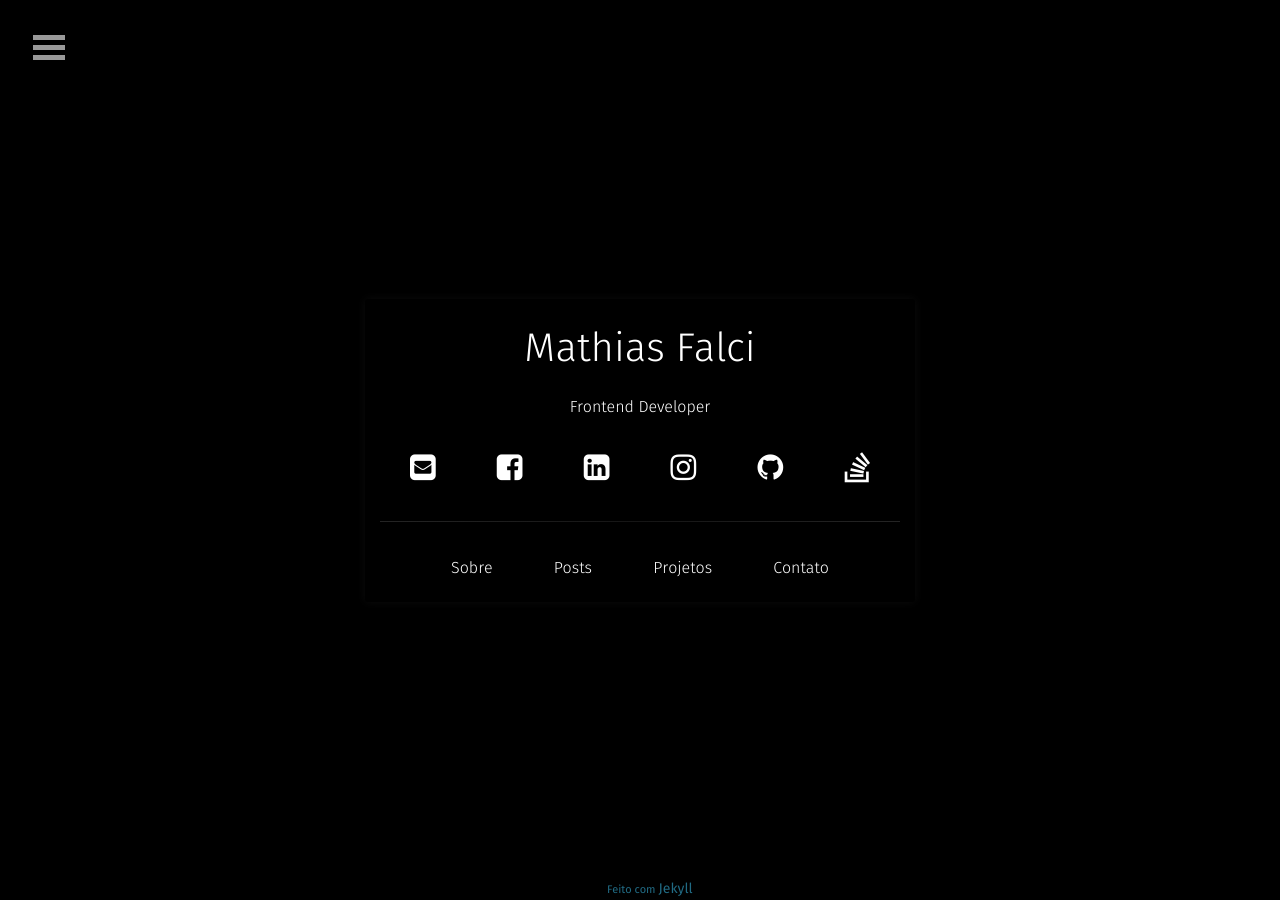
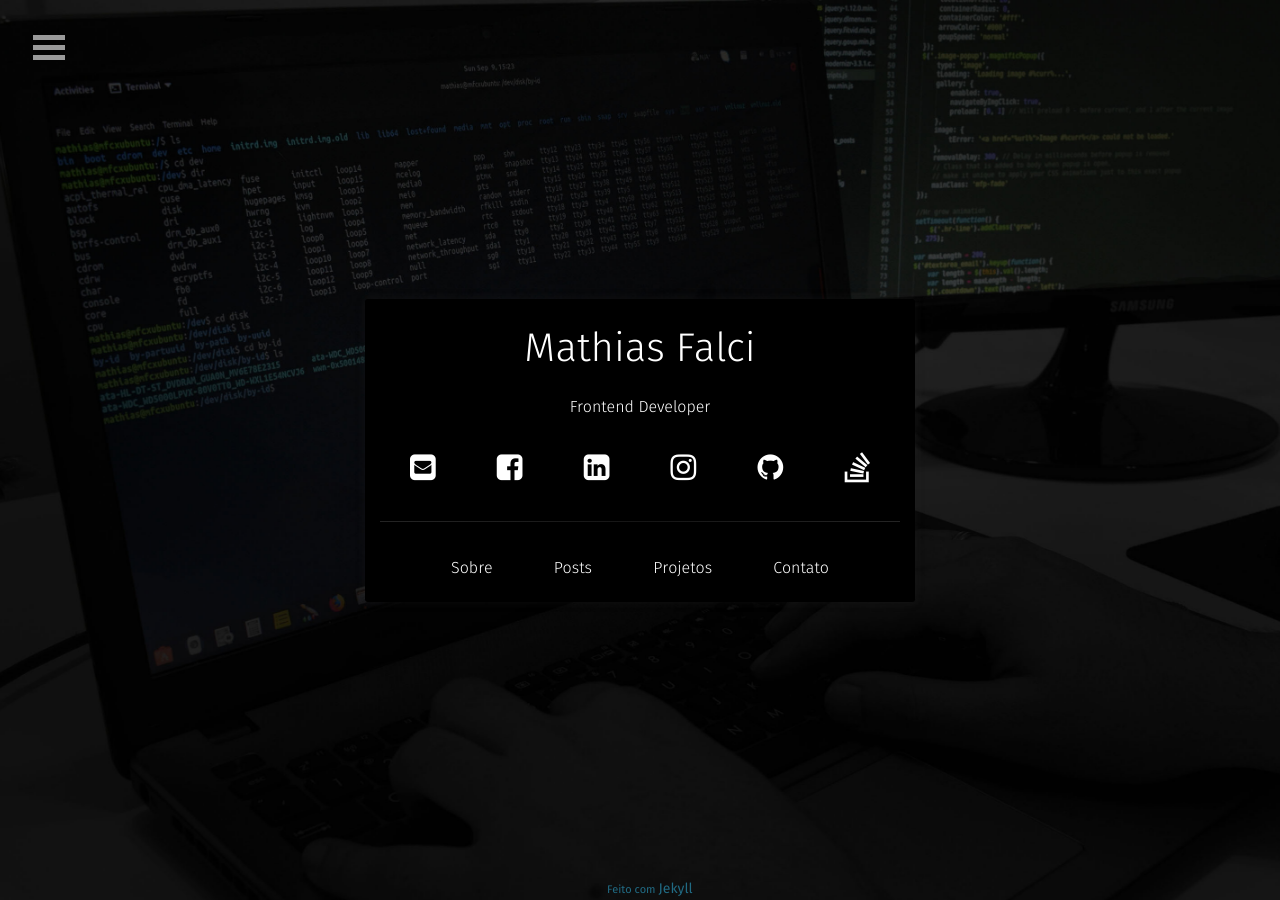
Before and after one commit to mathiasfc/jekyllPage, a Jekyll site: the page built from index.html, in a window 1280 px wide. Built offline with Jekyll 4.4.1, drawn with Linux system fonts in a browser that asks for light colours; some web fonts are replaced.

Commit message:
Possible background

```diff
--- a/_config.yml
+++ b/_config.yml
@@ -6,8 +6,8 @@ sub_description:    '#developer #computerscience #jslover'
 reading_time:       false
 words_per_minute:   200
 logo:               'assets/img/perfil.jpg'
-#background:         'assets/img/blue-gradients.jpg'
-background:         ''
+background:         'assets/img/mainbackground.jpg'
+#background:         ''
 tiled_bg:           false   # Set this true if you want to tile your background image, otherwise it will be covered
 locale:             pt_BR
 url:                https://mathiasfc.github.io/jekyllPage/
```
Also changed, not shown: Gemfile.lock, assets/img/bgtest.jpg (deleted), assets/img/logo.png (deleted), assets/img/mainbackground.jpg (added).
